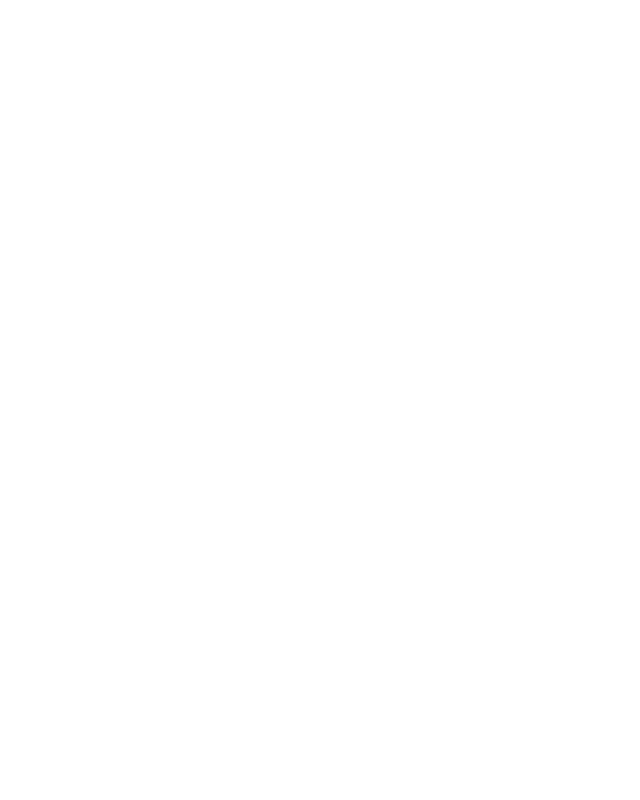
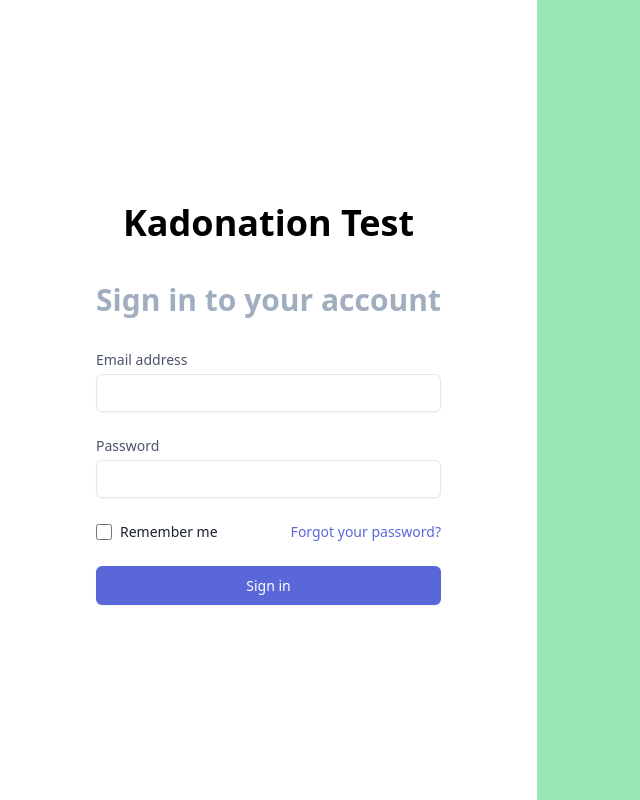
Before and after one commit to brianzzzasd/fs-test, a Vue app in the folder frontend/: page /login in a window 1280 px wide. Shown: the whole page, without its empty margins (0-640 px from the left). Built offline with nearby package versions, Linux system fonts and the light colour scheme.

Commit message:
Login View

```diff
--- /dev/null
+++ b/frontend/src/components/Login.vue
@@ -0,0 +1,66 @@
+<template>
+  <div class="min-h-screen bg-white flex">
+    <div class="flex-1 flex flex-col justify-center py-12 px-4 sm:px-6 lg:flex-none lg:px-20 xl:px-24">
+      <div class="mb-2 font-extrabold text-4xl flex justify-center">
+        Kadonation Test
+      </div>
+      <div class="mx-auto w-full max-w-sm">
+        <div>
+          <h2 class="mt-6 text-3xl leading-9 font-bold text-gray-500">
+            Sign in to your account
+          </h2>
+        </div>
+
+        <div class="mt-8">
+          <div class="mt-6">
+            <form action="#" method="POST">
+              <div>
+                <label for="email" class="block text-sm font-medium leading-5 text-gray-700">
+                  Email address
+                </label>
+                <div class="mt-1 rounded-md shadow-sm">
+                  <input id="email" type="email" required class="appearance-none block w-full px-3 py-2 border border-gray-300 rounded-md placeholder-gray-400 focus:outline-none focus:shadow-outline-blue focus:border-blue-300 transition duration-150 ease-in-out sm:text-sm sm:leading-5" />
+                </div>
+              </div>
+
+              <div class="mt-6">
+                <label for="password" class="block text-sm font-medium leading-5 text-gray-700">
+                  Password
+                </label>
+                <div class="mt-1 rounded-md shadow-sm">
+                  <input id="password" type="password" required class="appearance-none block w-full px-3 py-2 border border-gray-300 rounded-md placeholder-gray-400 focus:outline-none focus:shadow-outline-blue focus:border-blue-300 transition duration-150 ease-in-out sm:text-sm sm:leading-5" />
+                </div>
+              </div>
+
+              <div class="mt-6 flex items-center justify-between">
+                <div class="flex items-center">
+                  <input id="remember_me" type="checkbox" class="form-checkbox h-4 w-4 text-indigo-600 transition duration-150 ease-in-out" />
+                  <label for="remember_me" class="ml-2 block text-sm leading-5 text-gray-900">
+                    Remember me
+                  </label>
+                </div>
+
+                <div class="text-sm leading-5">
+                  <a href="#" class="font-medium text-indigo-600 hover:text-indigo-500 focus:outline-none focus:underline transition ease-in-out duration-150">
+                    Forgot your password?
+                  </a>
+                </div>
+              </div>
+
+              <div class="mt-6">
+                <span class="block w-full rounded-md shadow-sm">
+                  <button type="submit" class="w-full flex justify-center py-2 px-4 border border-transparent text-sm font-medium rounded-md text-white bg-indigo-600 hover:bg-indigo-500 focus:outline-none focus:border-indigo-700 focus:shadow-outline-indigo active:bg-indigo-700 transition duration-150 ease-in-out">
+                    Sign in
+                  </button>
+                </span>
+              </div>
+            </form>
+          </div>
+        </div>
+      </div>
+    </div>
+    <div class="hidden lg:block relative w-0 flex-1 bg-green-300">
+
+    </div>
+  </div>
+</template>
--- a/frontend/src/router.js
+++ b/frontend/src/router.js
@@ -1,6 +1,7 @@
 import Vue from 'vue';
 import VueRouter from 'vue-router';
 import HelloWorld from './components/HelloWorld';
+import Login from './components/Login';
 
 Vue.use(VueRouter);
 
@@ -9,6 +10,10 @@
 		{
 			path: '/',
 			component: HelloWorld
+		},
+		{
+			path: '/login',
+			component: Login
 		}
 	],
 	mode: 'history',
```
